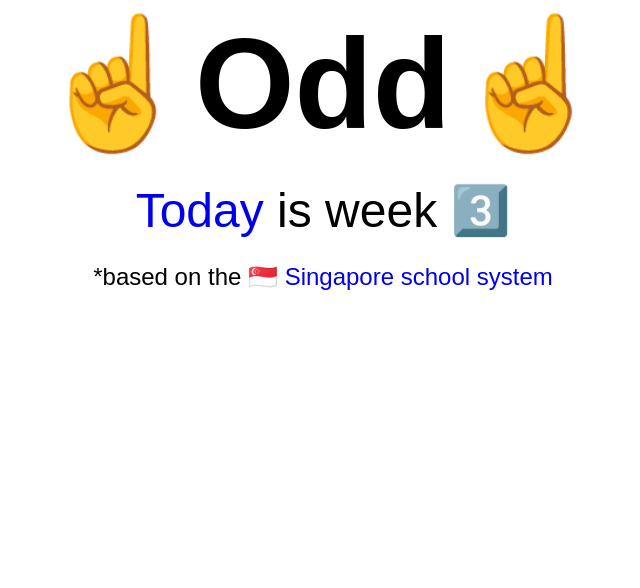
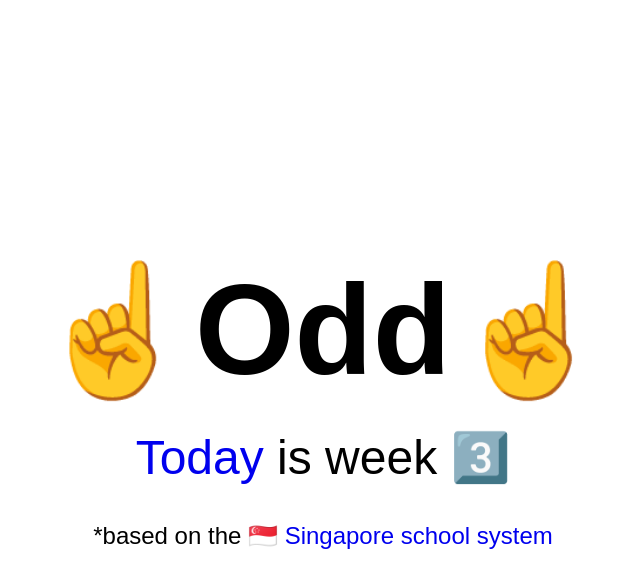
Before and after one commit to shaztechio/whatweek.sg, a website: page index.html in a window 1280 px wide. Shown: the whole page, without its empty margins (325-965 px from the left). Drawn offline with Linux system fonts and the light colour scheme.

Commit message:
update for iOS home screen

```diff
--- a/index.css
+++ b/index.css
@@ -2,16 +2,22 @@ body {
   font-family: sans-serif;
   font: "Helvetica Neue", Helvetica, Arial, sans-serif;
   position: relative;
-  width: 100%;
+
+  display: flex;
+  justify-content: center; /* Center horizontally */
+  align-items: center;     /* Center vertically */
+  height: 100vh;          /* Take full viewport height */
+  width: 100vw;           /* Take full viewport width */
 }
 
 a {
   text-decoration: none;
 }
 
-.line {
+.container {
   position: relative;
   display: flex;
+  flex-direction: column;
   justify-content: center;
   align-items: center;
 }
@@ -44,7 +50,7 @@ a {
 }
 
 @keyframes slideInFromTop {
-  from { transform: translateY(-150%); }
+  from { transform: translateY(-500%); }
   to { transform: translateY(0); }
 }
 
--- a/index.html
+++ b/index.html
@@ -2,14 +2,24 @@
 <html lang="en">
 <head>
   <meta name="viewport" content="width=device-width, initial-scale=1">
-  <meta charset="utf-8">
+  <meta charset="utf-8" />
+  <meta property="og:title" content="Is this an Odd or Even School Week?">
+  <meta property="og:description" content="Find out if today's date is an odd or even school week in Singapore.">
+  <meta property="og:image" content="https://upload.wikimedia.org/wikipedia/commons/thumb/3/3c/Yin_and_Yang_symbol.svg/240px-Yin_and_Yang_symbol.svg.png">
   <link rel="stylesheet" type="text/css" href="index.css" />
+  <link rel="icon" type="image/png" href="/index.png">
+  <link rel="apple-touch-icon" href="/index.png">
+  <meta name="apple-mobile-web-app-title" content="Odd or Even">
+  <meta name="apple-mobile-web-app-capable" content="yes">
+  <meta name="apple-mobile-web-app-status-bar-style" content="default">
+  <meta name="theme-color" content="#ffffff">
   <title>Is this an Odd or Even School Week?</title>
 </head>
 <body>
+  <div class="container">
     <p class="header line" title="Is this an Odd or Even School Week?">
         <span class="oe-decorator"></span><span class="odd-or-even"></span><span class="oe-decorator"></span>
-  </div>
+    </p>
     <p class="description line">
       <span>
         <a target="_blank" href="https://en.wikipedia.org/wiki/Wikipedia:On_this_day/Today">Today</a> is week <span class="week-number"></span>
@@ -20,6 +30,7 @@
         *based on the <span title="Singapore flag">🇸🇬</span> <a target="_blank" href="https://en.wikipedia.org/wiki/Academic_year#:~:text=Term%201%20starts%20the%20day%20immediately%20after%20New%20Year%27s%20Day.%20If%20the%20first%20school%20day%20is%20a%20Thursday%20or%20a%20Friday%2C%20it%20is%20not%20counted%20as%20a%20school%20week.">Singapore school system</a>
       </span>
     </p>
+  </div>
   <script src="index.js"></script>
 </body>
 </html>
--- a/package.json
+++ b/package.json
@@ -7,7 +7,7 @@
     "precaprover:build": "npm run build",
     "caprover:build": "cp ./captain-definition build/ && cp ./Dockerfile build/ && cd build && tar -czf caprover.tar --exclude caprover.tar .",
     "precaprover:deploy": "npm run caprover:build",
-    "caprover:deploy": "npx caprover deploy -t build/caprover.tar -a joaquin-salvador"
+    "caprover:deploy": "npx caprover deploy -t build/caprover.tar -a is-even-or-odd-week"
   },
   "devDependencies": {
     "caprover": "^2.2.3"
```
Also changed, not shown: index.png (added). Lines whose indentation alone changed are shown as unchanged.
